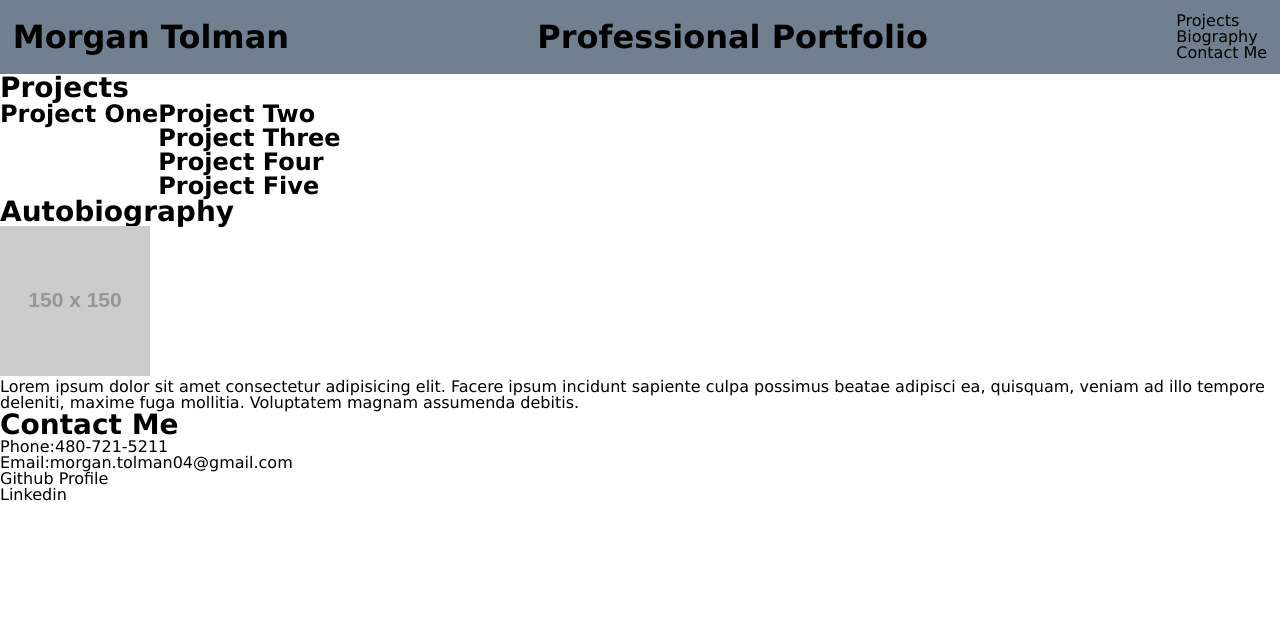
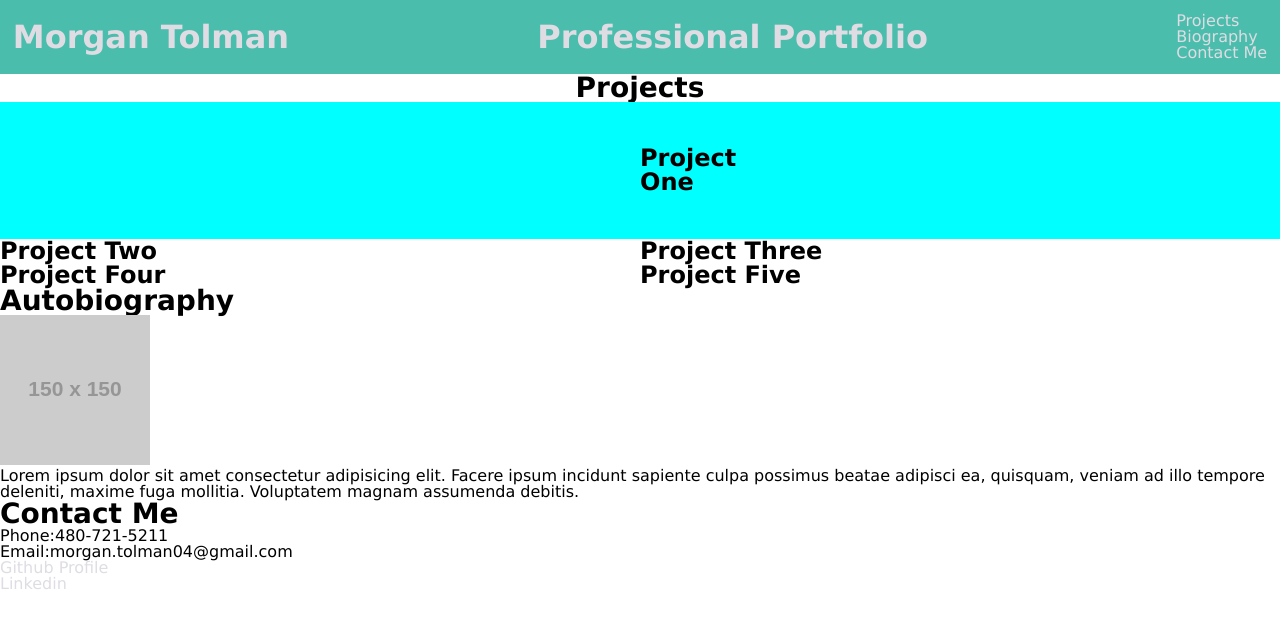
Before and after one commit to unheardof77/My-Portfolio, a plain HTML site: page index.html in a window 1280 px wide. Drawn offline with Linux system fonts and the light colour scheme; placeholder pictures from the web are drawn by us.

Commit message:
Formatted better. Safe revert point.

```diff
--- a/Assets/CSS/Style.CSS
+++ b/Assets/CSS/Style.CSS
@@ -20,25 +20,45 @@ h3 {
 
 a {
     text-decoration: none;
-    color: black;
+    color: #dfdce3;
 }
 
 main {
     display: flex;
-
+    max-width: 50%;
+    flex-direction: column;
 }
 
 .mainheader {
     display: flex;
     justify-content: space-between;
-    color: black;
+    color: #dfdce3;
     padding: 1%;
-    background-color: slategray;
+    background-color: #4abdac;
     align-items: center;
 
 }
 
-.bodyheader {
+body header {
     display: flex;
     justify-content: center;
 }
+
+#displayproject {
+    display: flex;
+    flex-wrap: wrap;
+    background-color: aqua;
+    padding: 7% 100%;
+}
+
+.subprojects {
+    display: flex;
+    flex-wrap: wrap;
+    justify-content:space-evenly;
+    width: 100vw;
+}
+
+.subprojects article {
+    display: flex;
+    flex: 1 0 50%;
+}
--- a/index.html
+++ b/index.html
@@ -28,20 +28,26 @@
     </header>
     <main>
         <section id="displayproject">
-            <h3>Project One</h3>
+            <article>
+                <h3>Project One</h3>
+            </article>
         </section>
         <section class="subprojects">
             <article>
                 <h3>Project Two</h3>
+                <img class="subimg" src="##" alt="">
             </article>
             <article>
                 <h3>Project Three</h3>
+                <img class="subimg" src="##" alt="">
             </article>
             <article>
                 <h3>Project Four</h3>
+                <img class="subimg" src="##" alt="">
             </article>
             <article>
                 <h3>Project Five</h3>
+                <img class="subimg" src="##" alt="">
             </article>
         </section>
     </main>
```
